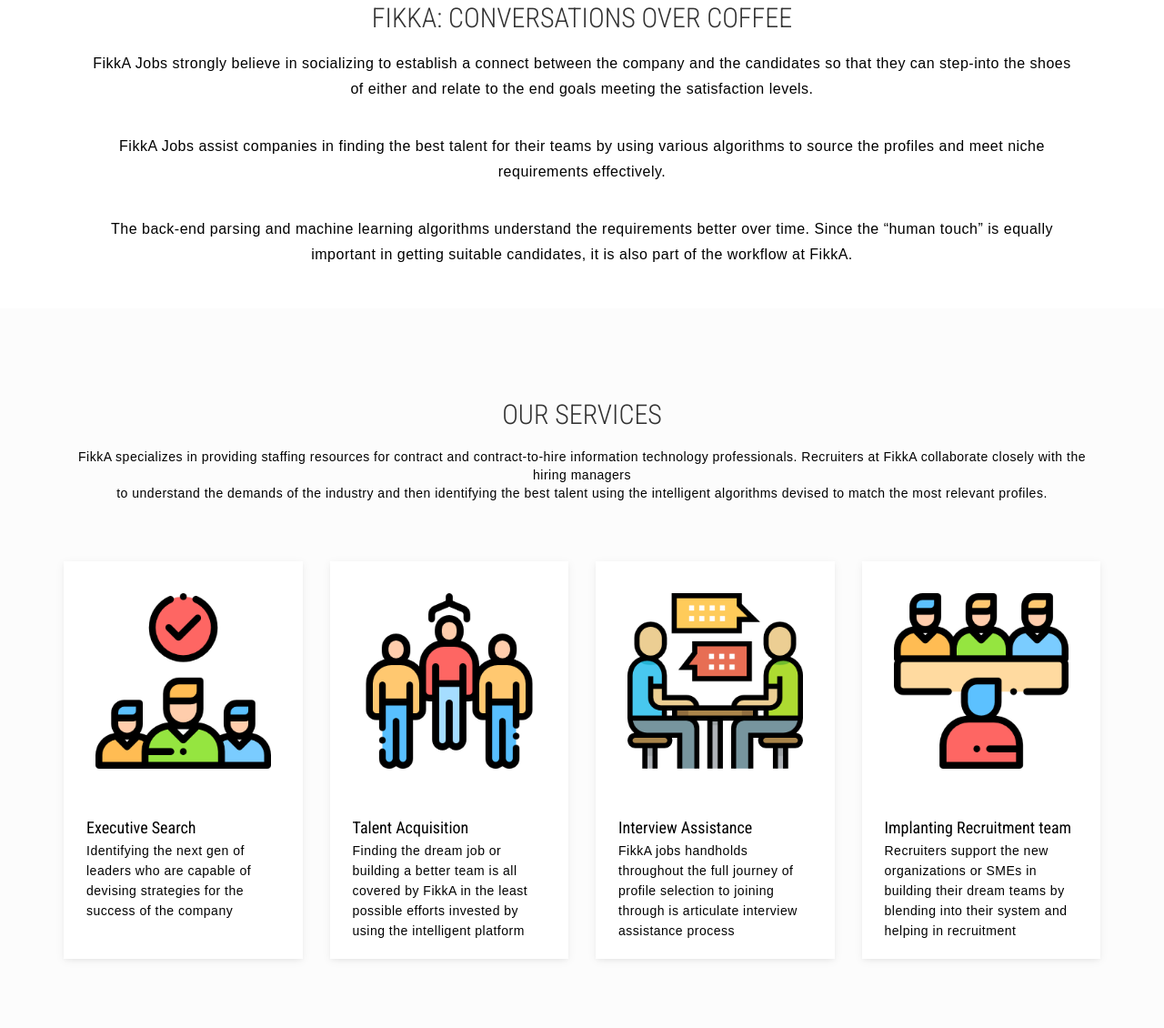
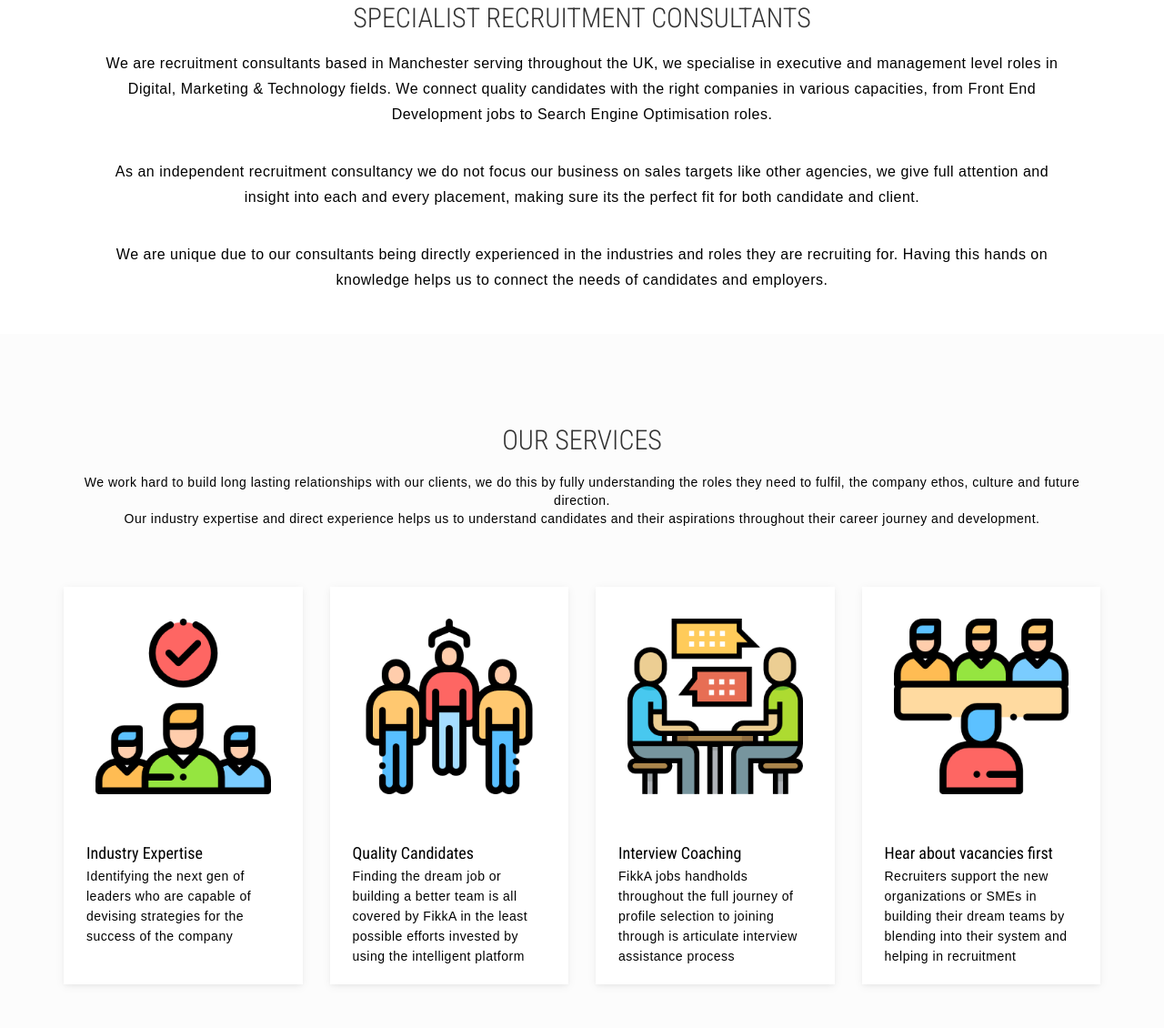
Before and after one commit to dthomaslomas/recruiter, a plain HTML site: page index.html in a window 1280 px wide. Shown: the part 847-1977 px from the top of the page at 91% size. Drawn offline with nearby package versions, Linux system fonts and the light colour scheme; files whose address does not match are found by name; a web font is replaced by a local one.

Commit message:
content on homepage complete up till...content needed for 4 boxes under our services heading. The headings have already been put in the boxes

```diff
--- a/index.html
+++ b/index.html
@@ -6,7 +6,7 @@
         <meta charset="utf-8">
         <meta http-equiv="Content-Type" content="text/html; charset=utf-8">
         <link rel="icon" href="images/favicon.ico">
-        <title>Recruitment Consultants specialising in Digital | DTL Recruitment</title>
+        <title>Recruitment Consultant specialising in Digital | DTL Recruitment</title>
         <meta name="description" content="">
         <meta name="keywords" content="">
         <meta name="author" content="">
@@ -196,13 +196,12 @@
             <div class="col-md-12 col-sm-12">
                 <div class="block wow fadeInLeft" data-wow-delay=".3s" data-wow-duration="500ms" style="text-align:center;">
 
-                    <h1 class="title wow fadeInDown" data-wow-delay=".3s"> FikkA: conversations over coffee</h1>
+                    <h1 class="title wow fadeInDown" data-wow-delay=".3s">Specialist recruitment consultants</h1>
                     <p>
-                       FikkA Jobs strongly believe in socializing to establish a connect between the company and the candidates so that they can step-into the shoes of either and relate to the end goals meeting the satisfaction levels.
+                       We are recruitment consultants based in Manchester serving throughout the UK, we specialise in executive and management level roles in Digital, Marketing & Technology fields. We connect quality candidates with the right companies in various capacities, from Front End Development jobs to Search Engine Optimisation roles.
                     </p>
-                    <p>
-                        FikkA Jobs assist companies in finding the best talent for their teams by using various algorithms to source the profiles and meet niche requirements effectively.</p>
-                        <p>The back-end parsing and machine learning algorithms understand the requirements better over time. Since the “human touch” is equally important in getting suitable candidates, it is also part of the workflow at FikkA.
+                    <p>As an independent recruitment consultancy we do not focus our business on sales targets like other agencies, we give full attention and insight into each and every placement, making sure its the perfect fit for both candidate and client.</p>
+                        <p>We are unique due to our consultants being directly experienced in the industries and roles they are recruiting for. Having this hands on knowledge helps us to connect the needs of candidates and employers.
                    </p>
 
                 </div>
@@ -225,9 +224,9 @@
 <section id="works" class="works">
     <div class="container">
         <div class="section-heading">
-            <h1 class="title wow fadeInDown" data-wow-delay=".3s">Our Services</h1>
+            <h2 class="title wow fadeInDown" data-wow-delay=".3s">Our Services</h2>
             <p class="wow fadeInDown" data-wow-delay=".5s">
-               FikkA specializes in providing staffing resources for contract and contract-to-hire information technology professionals. Recruiters at FikkA collaborate closely with the hiring managers <br> to understand the demands of the industry and then identifying the best talent using the intelligent algorithms devised to match the most relevant profiles.
+               We work hard to build long lasting relationships with our clients, we do this by fully understanding the roles they need to fulfil, the company ethos, culture and future direction.<br>Our industry expertise and direct experience helps us to understand candidates and their aspirations throughout their career journey and development.
 
             </p>
         </div>
@@ -242,7 +241,7 @@
                     <figcaption>
                     <h4>
                     <a href="#">
-                        Executive Search
+                        Industry Expertise
                     </a>
                     </h4>
                     <p style="height:110px;">
@@ -261,7 +260,7 @@
                     <figcaption>
                     <h4>
                     <a href="#">
-                        Talent Acquisition
+                        Quality Candidates
                     </a>
                     </h4>
                     <p>
@@ -280,7 +279,7 @@
                     <figcaption>
                     <h4>
                     <a href="#">
-                       Interview Assistance
+                       Interview Coaching
                     </a>
                     </h4>
                     <p style="height:110px;">
@@ -299,7 +298,7 @@
                     <figcaption>
                     <h4>
                     <a href="#">
-                       Implanting Recruitment team
+                       Hear about vacancies first
                     </a>
                     </h4>
                     <p>
@@ -387,7 +386,7 @@
 <section id="feature">
     <div class="container">
         <div class="section-heading">
-            <h1 class="title wow fadeInDown" data-wow-delay=".3s">Recruitment Partners</h1>
+            <h2 class="title wow fadeInDown" data-wow-delay=".3s">What makes us different</h2>
             <p class="wow fadeInDown" data-wow-delay=".5s">
                 We work with Recruitment Partners by giving them access to the FikkA platform for resume parsing and intelligent filtering tools. We reduce their sales & marketing effort and keep it a win-win by ensuring complete transparency at all steps of our automated workflow. The result : a more predictable revenue model for our partners.
             </p>
```
